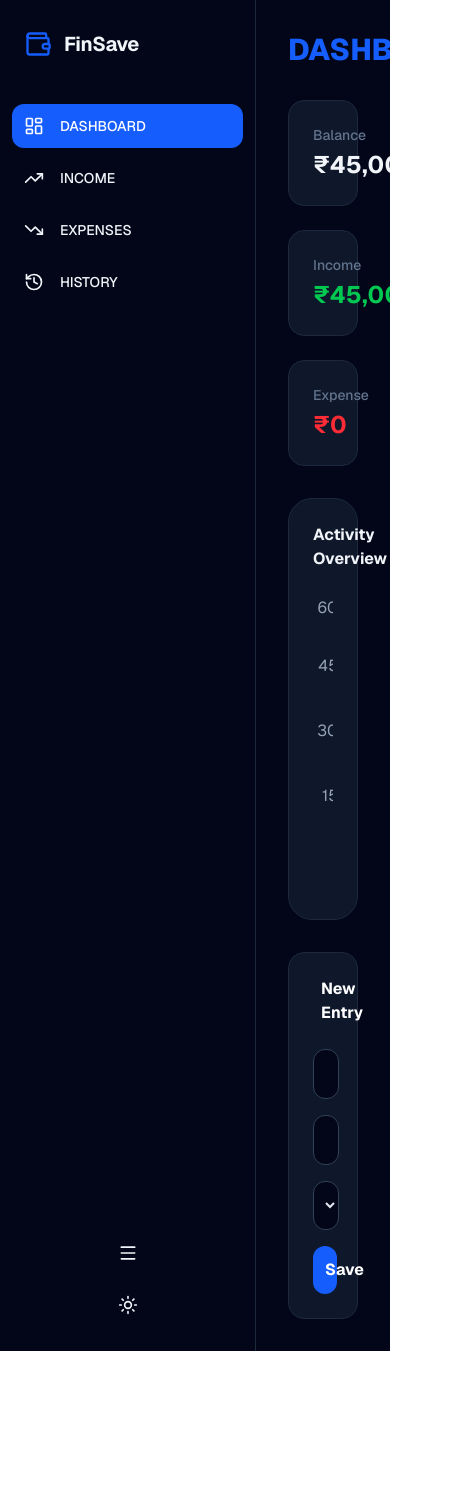
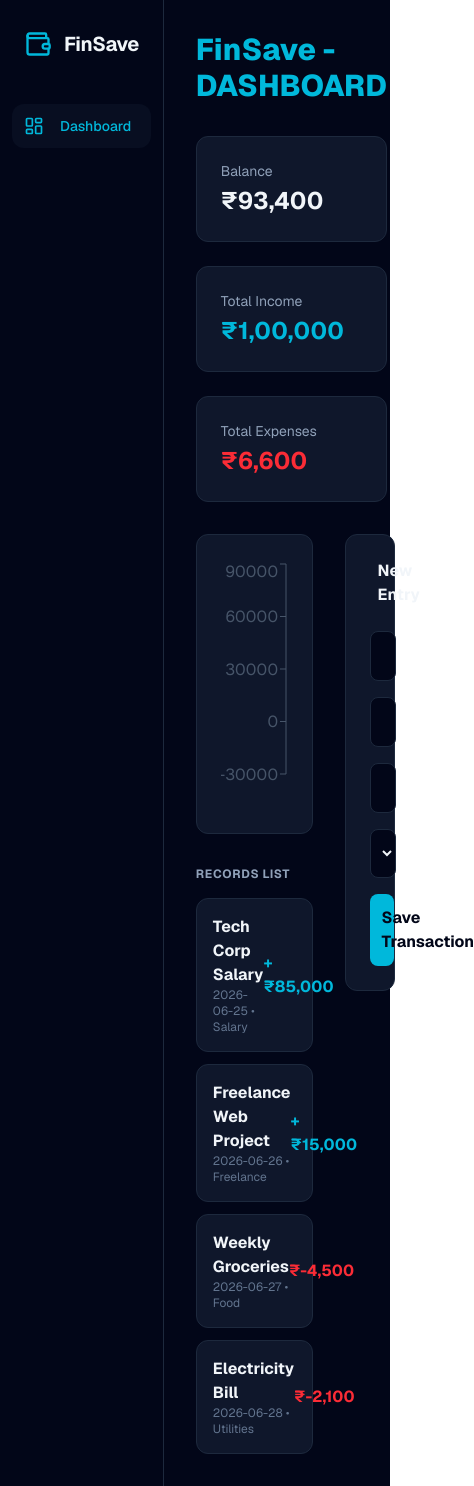
Before and after one commit to jaswanthr-dev/finsave-tracker, a Next.js app: page / in a window 390 px wide. Shown: the whole page, 474 px wide, since content can reach past the window. Before the commit the page ends 1351 px from the top, so only its background shows below. Built offline with nearby package versions, Linux system fonts and the light colour scheme.

Commit message:
feat: [describe your update here]

```diff
--- a/app/page.tsx
+++ b/app/page.tsx
@@ -8,34 +8,24 @@ interface Transaction {
   date: string;
   desc: string;
   amount: number;
-  type: string;
+  type: 'Income' | 'Expense';
   category: string;
 }
 
 const INITIAL_DATA: Transaction[] = [
-  { id: 1, date: '2026-06-01', desc: 'Salary', amount: 45000, type: 'Income', category: 'Salary' },
+  { id: 1, date: '2026-06-25', desc: 'Tech Corp Salary', amount: 85000, type: 'Income', category: 'Salary' },
+  { id: 2, date: '2026-06-26', desc: 'Freelance Web Project', amount: 15000, type: 'Income', category: 'Freelance' },
+  { id: 3, date: '2026-06-27', desc: 'Weekly Groceries', amount: -4500, type: 'Expense', category: 'Food' },
+  { id: 4, date: '2026-06-28', desc: 'Electricity Bill', amount: -2100, type: 'Expense', category: 'Utilities' },
 ];
 
 export default function FinSaveDashboard() {
   const [isMounted, setIsMounted] = useState(false);
   const [isSidebarOpen, setIsSidebarOpen] = useState(true);
-  const [isDarkMode, setIsDarkMode] = useState(true);
-  const [activePage, setActivePage] = useState('DASHBOARD');
+  const [transactions, setTransactions] = useState<Transaction[]>(INITIAL_DATA);
+  const [formData, setFormData] = useState({ date: '2026-06-27', desc: '', amount: '', type: 'Income', category: 'Salary' });
 
-  const [transactions, setTransactions] = useState<Transaction[]>([]);
-  const [formData, setFormData] = useState({ date: new Date().toISOString().split('T')[0], desc: '', amount: '', type: 'Income', category: 'Salary' });
-
-  // Load from local storage
-  useEffect(() => {
-    setIsMounted(true);
-    const saved = localStorage.getItem('finSaveData');
-    setTransactions(saved ? JSON.parse(saved) : INITIAL_DATA);
-  }, []);
-
-  // Save to local storage
-  useEffect(() => {
-    if (isMounted) localStorage.setItem('finSaveData', JSON.stringify(transactions));
-  }, [transactions, isMounted]);
+  useEffect(() => { setIsMounted(true); }, []);
 
   const stats = useMemo(() => {
     const balance = transactions.reduce((acc, t) => acc + t.amount, 0);
@@ -51,127 +41,103 @@ export default function FinSaveDashboard() {
       date: formData.date,
       desc: formData.desc,
       category: formData.category,
-      type: formData.type,
+      type: formData.type as 'Income' | 'Expense',
       amount: formData.type === 'Expense' ? -Math.abs(Number(formData.amount)) : Math.abs(Number(formData.amount))
     };
     setTransactions((prev) => [newTx, ...prev]);
     setFormData({ ...formData, desc: '', amount: '' });
   };
 
-  const deleteTransaction = (id: number) => {
-    setTransactions(prev => prev.filter(t => t.id !== id));
-  };
-
-  const filtered = transactions.filter((t) => activePage === 'DASHBOARD' || activePage === 'HISTORY' ? true : (activePage === 'INCOME' ? t.type === 'Income' : t.type === 'Expense'));
+  const deleteTransaction = (id: number) => setTransactions(prev => prev.filter(t => t.id !== id));
 
   if (!isMounted) return null;
 
   return (
-    <div className={`flex min-h-screen font-sans transition-colors duration-300 ${isDarkMode ? 'bg-slate-950 text-slate-100' : 'bg-slate-50 text-slate-900'}`}>
-
-      {/* Sidebar - Fix: Added flex items-center and justify-center logic for alignment */}
-      <aside className={`border-r transition-all duration-300 flex flex-col py-6 ${isSidebarOpen ? 'w-64' : 'w-20'} ${isDarkMode ? 'border-slate-800 bg-slate-950' : 'border-slate-200 bg-white'}`}>
+    <div className="flex min-h-screen bg-slate-950 text-slate-100 font-sans">
+      {/* Sidebar */}
+      <aside className={`border-r border-slate-800 transition-all duration-300 flex flex-col py-6 ${isSidebarOpen ? 'w-64' : 'w-20'}`}>
         <div className={`flex items-center mb-10 h-10 ${isSidebarOpen ? 'px-6 gap-3' : 'justify-center'}`}>
-          <Wallet size={28} className="shrink-0 text-blue-600" />
+          <Wallet size={28} className="shrink-0 text-cyan-500" />
           {isSidebarOpen && <h1 className="text-xl font-bold tracking-tight">FinSave</h1>}
         </div>
-
         <nav className="flex-1 space-y-2 px-3">
-          {[ {name: 'DASHBOARD', icon: LayoutDashboard}, {name: 'INCOME', icon: TrendingUp}, {name: 'EXPENSES', icon: TrendingDown}, {name: 'HISTORY', icon: History} ].map((item) => (
-            <button key={item.name} onClick={() => setActivePage(item.name)}
-              className={`w-full flex items-center p-3 rounded-xl transition ${isSidebarOpen ? 'justify-start' : 'justify-center'} ${activePage === item.name ? 'bg-blue-600 text-white' : 'hover:bg-slate-500/10'}`}>
-              <item.icon size={20} className="shrink-0" />
-              {isSidebarOpen && <span className="ml-4 font-medium text-sm">{item.name}</span>}
+            <button className="w-full flex items-center p-3 rounded-xl bg-slate-900/50 text-cyan-500">
+                <LayoutDashboard size={20} />
+                {isSidebarOpen && <span className="ml-4 font-medium text-sm">Dashboard</span>}
             </button>
-          ))}
         </nav>
-
-        <div className="px-3 space-y-2">
-            <button onClick={() => setIsSidebarOpen(!isSidebarOpen)} className="w-full flex items-center p-3 rounded-xl hover:bg-slate-500/10 transition justify-center">
-                <Menu size={20} />
-            </button>
-            <button onClick={() => setIsDarkMode(!isDarkMode)} className="w-full flex items-center p-3 rounded-xl hover:bg-slate-500/10 transition justify-center">
-                {isDarkMode ? <Sun size={20} /> : <Moon size={20} />}
-            </button>
-        </div>
       </aside>
 
-      <main className="flex-1 p-8 overflow-y-auto">
-        <h2 className="text-3xl font-extrabold text-blue-600 mb-8">{activePage}</h2>
+      {/* Main Content */}
+      <main className="flex-1 p-8">
+        <h2 className="text-3xl font-extrabold text-cyan-500 mb-8">FinSave - DASHBOARD</h2>
 
-        {activePage === 'DASHBOARD' ? (
-          <div className="space-y-8">
-            {/* Stats Cards */}
-            <div className="grid grid-cols-1 md:grid-cols-3 gap-6">
-                {[ {title: 'Balance', val: stats.balance}, {title: 'Income', val: stats.income}, {title: 'Expense', val: stats.expense} ].map((s, i) => (
-                    <div key={i} className={`p-6 rounded-2xl border ${isDarkMode ? 'bg-[#0f172a] border-slate-800' : 'bg-white border-slate-200'}`}>
-                        <p className="text-slate-500 text-sm font-medium">{s.title}</p>
-                        <h3 className={`text-2xl font-bold mt-1 ${s.title === 'Income' ? 'text-green-500' : s.title === 'Expense' ? 'text-red-500' : ''}`}>₹{s.val.toLocaleString('en-IN')}</h3>
+        {/* Top Stats Cards */}
+        <div className="grid grid-cols-1 md:grid-cols-3 gap-6 mb-8">
+            <div className="p-6 rounded-xl bg-slate-900 border border-slate-800">
+                <p className="text-slate-400 text-sm">Balance</p>
+                <h3 className="text-2xl font-bold mt-1">₹{stats.balance.toLocaleString('en-IN')}</h3>
             </div>
-                ))}
+            <div className="p-6 rounded-xl bg-slate-900 border border-slate-800">
+                <p className="text-slate-400 text-sm">Total Income</p>
+                <h3 className="text-2xl font-bold mt-1 text-cyan-500">₹{stats.income.toLocaleString('en-IN')}</h3>
+            </div>
+            <div className="p-6 rounded-xl bg-slate-900 border border-slate-800">
+                <p className="text-slate-400 text-sm">Total Expenses</p>
+                <h3 className="text-2xl font-bold mt-1 text-red-500">₹{stats.expense.toLocaleString('en-IN')}</h3>
+            </div>
         </div>
 
-            {/* Graph */}
-            <div className={`p-6 rounded-3xl border ${isDarkMode ? 'bg-[#0f172a] border-slate-800' : 'bg-white border-slate-200'}`}>
-                <h3 className="font-bold mb-6">Activity Overview</h3>
-                <ResponsiveContainer width="100%" height={300}>
-                <BarChart data={filtered.slice().reverse()}>
-                    <CartesianGrid strokeDasharray="3 3" stroke={isDarkMode ? '#1e293b' : '#e2e8f0'} vertical={false} />
-                    <XAxis dataKey="date" stroke="#94a3b8" tick={{fill: isDarkMode ? '#94a3b8' : '#64748b'}} />
-                    <YAxis stroke="#94a3b8" tick={{fill: isDarkMode ? '#94a3b8' : '#64748b'}} />
-                    <Tooltip
-                        contentStyle={{ backgroundColor: isDarkMode ? '#0f172a' : '#fff', borderColor: '#3b82f6', borderRadius: '12px' }}
-                        formatter={(value: any) => [`₹${Number(value).toLocaleString('en-IN')}`, 'Amount']}
-                        labelFormatter={(label) => `Date: ${label}`}
-                    />
-                    <Bar dataKey="amount" fill="#3b82f6" radius={[4, 4, 0, 0]} />
+        <div className="grid grid-cols-3 gap-8">
+            {/* Left: Graph & Records */}
+            <div className="col-span-2 space-y-8">
+                <div className="p-6 rounded-xl bg-slate-900 border border-slate-800">
+                    <ResponsiveContainer width="100%" height={250}>
+                        <BarChart data={transactions.slice().reverse()}>
+                            <CartesianGrid strokeDasharray="3 3" stroke="#1e293b" vertical={false} />
+                            <XAxis dataKey="date" stroke="#475569" />
+                            <YAxis stroke="#475569" />
+                            <Tooltip contentStyle={{ backgroundColor: '#0f172a', borderColor: '#06b6d4' }} />
+                            <Bar dataKey="amount" fill="#06b6d4" radius={[2, 2, 0, 0]} />
                         </BarChart>
                     </ResponsiveContainer>
                 </div>
 
-            <div className="p-6 rounded-2xl bg-[#0f172a] border border-slate-800 max-w-md">
-                <h3 className="font-bold mb-6 text-white flex items-center gap-2"><PlusCircle size={20}/> New Entry</h3>
+                <div>
+                    <h3 className="text-slate-400 uppercase text-xs font-bold mb-4 tracking-wider">RECORDS LIST</h3>
+                    <div className="space-y-3">
+                        {transactions.map((t) => (
+                            <div key={t.id} className="flex justify-between items-center p-4 rounded-xl bg-slate-900 border border-slate-800">
+                                <div>
+                                    <p className="font-bold">{t.desc}</p>
+                                    <p className="text-xs text-slate-500">{t.date} • {t.category}</p>
+                                </div>
+                                <span className={`font-bold ${t.amount > 0 ? 'text-cyan-500' : 'text-red-500'}`}>
+                                    {t.amount > 0 ? '+' : ''}₹{t.amount.toLocaleString('en-IN')}
+                                </span>
+                            </div>
+                        ))}
+                    </div>
+                </div>
+            </div>
+
+            {/* Right: New Entry */}
+            <div className="col-span-1">
+                <div className="p-6 rounded-xl bg-slate-900 border border-slate-800 sticky top-8">
+                    <h3 className="font-bold mb-6 flex items-center gap-2"><PlusCircle size={20} className="text-cyan-500"/> New Entry</h3>
                     <div className="space-y-4">
-                    <input type="text" placeholder="Description" className="w-full p-3 bg-slate-950 border border-slate-700 rounded-xl text-slate-200" onChange={(e) => setFormData({...formData, desc: e.target.value})} value={formData.desc}/>
-                    <input type="number" placeholder="Amount (₹)" className="w-full p-3 bg-slate-950 border border-slate-700 rounded-xl text-slate-200" onChange={(e) => setFormData({...formData, amount: e.target.value})} value={formData.amount}/>
-                    <select className="w-full p-3 bg-slate-950 border border-slate-700 rounded-xl text-slate-200" onChange={(e) => setFormData({...formData, type: e.target.value})}>
+                        <input type="date" className="w-full p-3 bg-slate-950 border border-slate-800 rounded-lg" onChange={(e) => setFormData({...formData, date: e.target.value})} />
+                        <input type="text" placeholder="Description" className="w-full p-3 bg-slate-950 border border-slate-800 rounded-lg" onChange={(e) => setFormData({...formData, desc: e.target.value})} />
+                        <input type="number" placeholder="Amount (₹)" className="w-full p-3 bg-slate-950 border border-slate-800 rounded-lg" onChange={(e) => setFormData({...formData, amount: e.target.value})} />
+                        <select className="w-full p-3 bg-slate-950 border border-slate-800 rounded-lg" onChange={(e) => setFormData({...formData, type: e.target.value as any})}>
                             <option value="Income">Income</option>
                             <option value="Expense">Expense</option>
                         </select>
-                    <button onClick={addTransaction} className="w-full bg-blue-600 text-white p-3 rounded-xl font-bold hover:bg-blue-700">Save</button>
+                        <button onClick={addTransaction} className="w-full bg-cyan-500 text-slate-950 p-3 rounded-lg font-bold hover:bg-cyan-400">Save Transaction</button>
                     </div>
                 </div>
             </div>
-        ) : (
-          <div className={`rounded-3xl border overflow-hidden ${isDarkMode ? 'bg-[#0f172a] border-slate-800' : 'bg-white border-slate-200'}`}>
-            <table className="w-full text-left">
-                <thead>
-                    <tr className={isDarkMode ? 'bg-slate-900/50' : 'bg-slate-100'}>
-                        <th className="p-4">Date</th>
-                        <th className="p-4">Description</th>
-                        <th className="p-4">Amount</th>
-                        <th className="p-4 text-center">Action</th>
-                    </tr>
-                </thead>
-                <tbody>
-                    {filtered.map((t) => (
-                    <tr key={t.id} className="border-t border-slate-800/50 hover:bg-slate-800/30">
-                        <td className="p-4">{t.date}</td>
-                        <td className="p-4">{t.desc}</td>
-                        <td className={`p-4 font-bold ${t.amount > 0 ? 'text-green-500' : 'text-red-500'}`}>
-                            {t.amount.toLocaleString('en-IN')}
-                        </td>
-                        <td className="p-4 text-center">
-                            <button onClick={() => deleteTransaction(t.id)} className="text-slate-500 hover:text-red-500 transition">
-                                <Trash2 size={18} />
-                            </button>
-                        </td>
-                    </tr>
-                    ))}
-                </tbody>
-            </table>
         </div>
-        )}
       </main>
     </div>
   );
```
Lines whose indentation alone changed are shown as unchanged.
